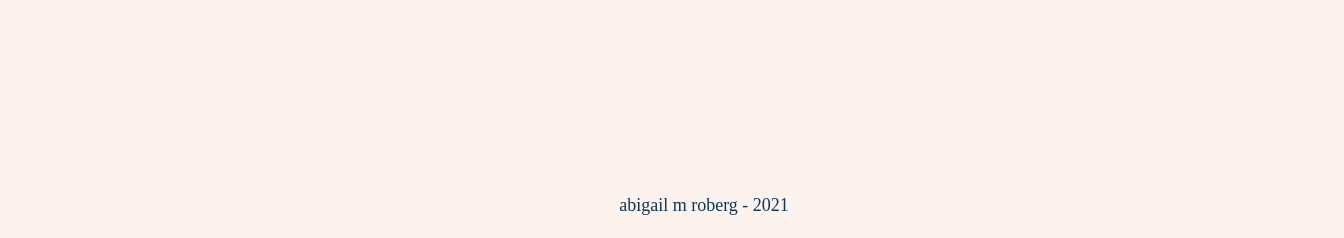
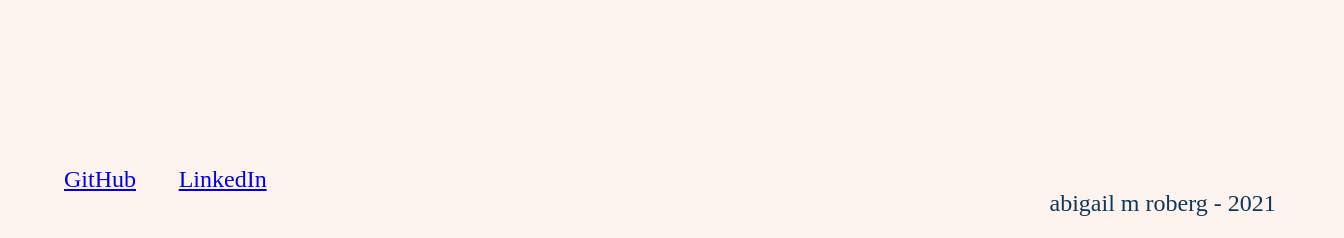
Before and after one commit to abigailroberg/react-portfolio, a React (Create React App) app: page / in a window 1280 px wide. Shown: the part 584-822 px from the top of the page, 1344 px wide, since content can reach past the window. Before the commit the page ends 800 px from the top, so only its background shows below. Built offline with nearby package versions, Linux system fonts and the light colour scheme.

Commit message:
added links to footer

```diff
--- a/src/components/Footer/index.js
+++ b/src/components/Footer/index.js
@@ -1,8 +1,21 @@
 import React from 'react'
+import { Grid } from '@mui/material'
 
 function Footer() {
     return <div className='footer'>
-        abigail m roberg - 2021
+        <Grid container spacing={12}>
+            <Grid item xs={1}>
+                <a href='https://github.com/abigailroberg'>GitHub </a>
+            </Grid>
+            <Grid item xs={1}>
+                <a href='https://www.linkedin.com/in/abigail-roberg/'>LinkedIn</a>
+            </Grid>
+            <Grid item xs={6} />
+            <Grid item xs={4}>
+                <p>abigail m roberg - 2021</p>
+            </Grid>
+        </Grid>
+
     </div>
 }
 
--- a/src/components/Header/index.js
+++ b/src/components/Header/index.js
@@ -19,7 +19,8 @@ function Header(props) {
         <Grid container spacing={4}>
             {pages.map((page, i) => {
                 return <Grid item xs={3}>
-                <li onClick={() => {setCurrentPage(page)}}>{page}
+                <li onClick={() => {setCurrentPage(page)}}>
+                    {page}
                 </li>
             </Grid>
             })}
--- a/src/index.css
+++ b/src/index.css
@@ -25,12 +25,14 @@ body {
 }
 
 .footer {
-  position: fixed;
+  font-family: 'Brush Script MT', cursive;
+  font-size: 24px;
+  width: 100%;
+  flex-shrink: 0;
+  position: absolute;
   bottom: 0;
-  font-family: 'Brush Script MT', cursive;
-  font-size: 18px;
-  align-content: right;
-  width: 100%;
+  height: 50px;
+  text-decoration: none;
 }
 
 code {
```
